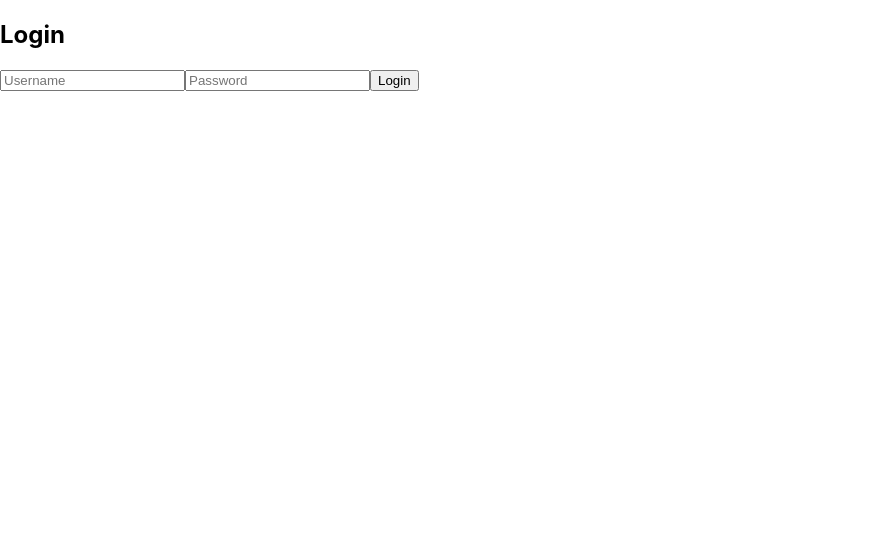
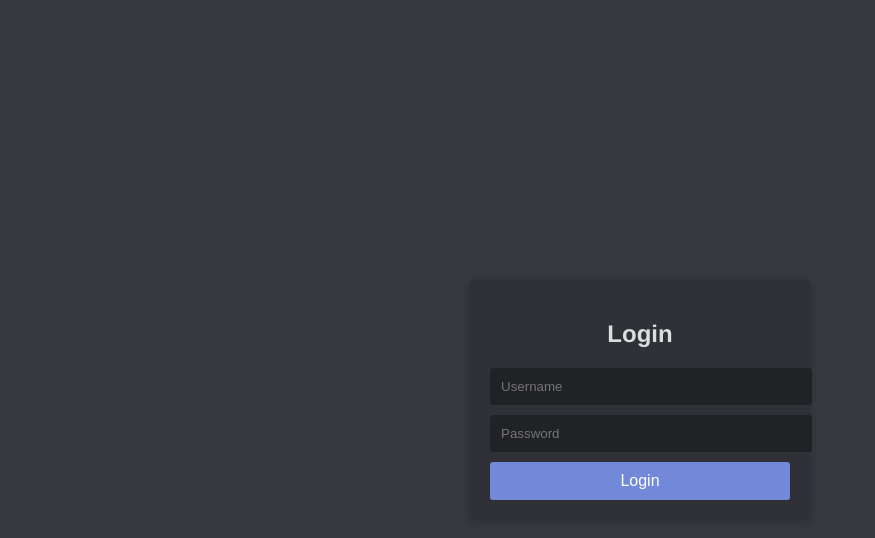
Before and after one commit to SanjanaFernando/chattapp, a React (Create React App) app: page / in a window 1280 px wide. Shown: the top 538 px of the page, without its empty margins (0-875 px from the left). Built offline with nearby package versions, Linux system fonts and the light colour scheme.

Commit message:
Add login css file

```diff
--- /dev/null
+++ b/src/Login.css
@@ -0,0 +1,55 @@
+/* Login.css */
+
+body {
+    background-color: #36393f;
+    font-family: 'Helvetica Neue', Helvetica, Arial, sans-serif;
+    color: #dcddde;
+    display: flex;
+    justify-content: center;
+    align-items: center;
+    height: 100vh;
+    margin: 0;
+}
+
+.login-container {
+    background-color: #2f3136;
+    padding: 20px;
+    border-radius: 5px;
+    box-shadow: 0 2px 10px rgba(0, 0, 0, 0.2);
+    width: 300px;
+    text-align: center;
+}
+
+.login-container h2 {
+    margin-bottom: 20px;
+}
+
+.login-container input {
+    width: 100%;
+    padding: 10px;
+    margin-bottom: 10px;
+    border: 1px solid #202225;
+    border-radius: 3px;
+    background-color: #202225;
+    color: #dcddde;
+}
+
+.login-container input:focus {
+    outline: none;
+    border-color: #7289da;
+}
+
+.login-container button {
+    width: 100%;
+    padding: 10px;
+    border: none;
+    border-radius: 3px;
+    background-color: #7289da;
+    color: #fff;
+    font-size: 16px;
+    cursor: pointer;
+}
+
+.login-container button:hover {
+    background-color: #5a73bd;
+}
--- a/src/Login.js
+++ b/src/Login.js
@@ -1,5 +1,6 @@
 import React, { useState } from 'react';
 import { useNavigate } from 'react-router-dom';
+import './Login.css'; // Import the CSS file
 
 const Login = () => {
     const [username, setUsername] = useState('');
@@ -30,7 +31,7 @@ const Login = () => {
     };
 
     return (
-        <div>
+        <div className="login-container">
             <h2>Login</h2>
             <input
                 type="text"
```
